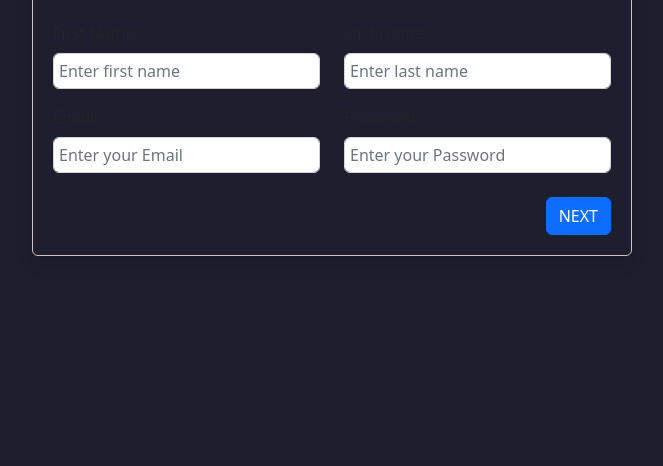
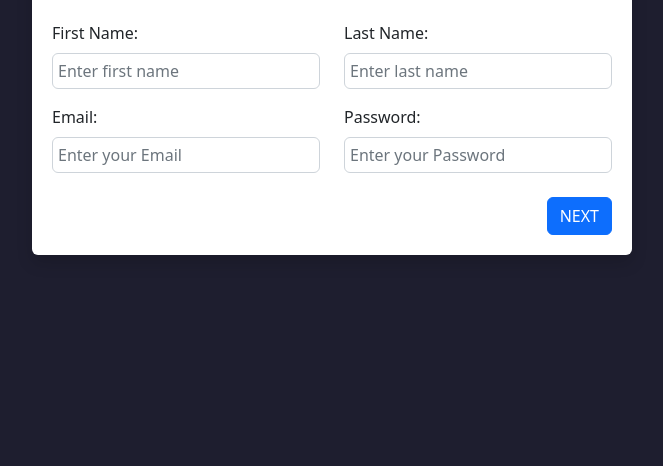
Before and after one commit to Haroonmalik1223/Step-form, a plain HTML site: page stepform.html in a window 1280 px wide. Shown: the part 334-800 px from the top of the page, without its empty margins (308-971 px from the left). Drawn offline with nearby package versions, Linux system fonts and the light colour scheme.

Commit message:
Update stepform.css

```diff
--- a/stepform.css
+++ b/stepform.css
@@ -5,7 +5,7 @@
  }
 
  .step-forms {
-     border: 1px solid rgb(208, 194, 194) ;
+      background-color:white;
      padding: 50px 20px 20px 20px;
      width: 600px;
      margin-top: 20px;
```
